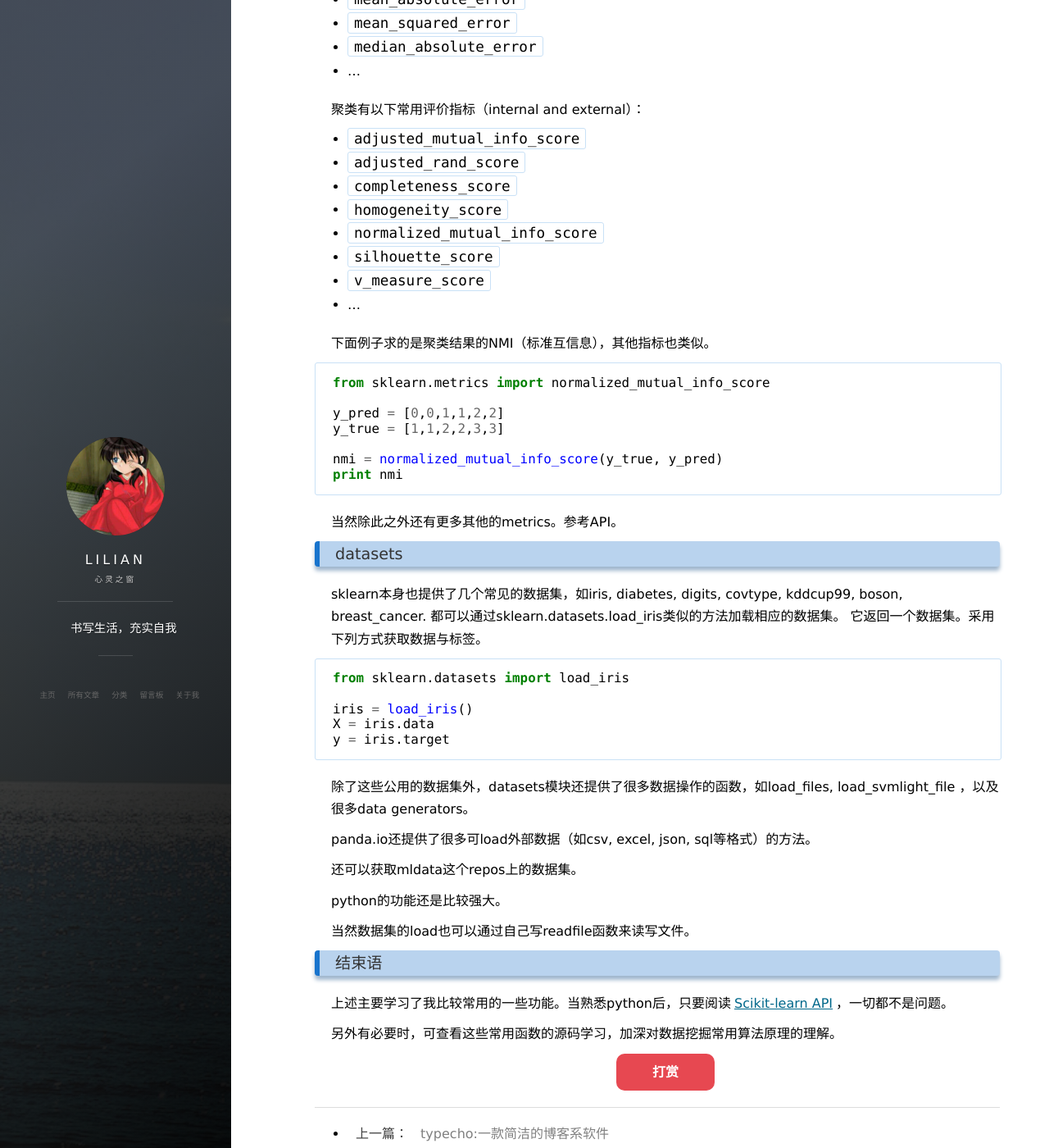
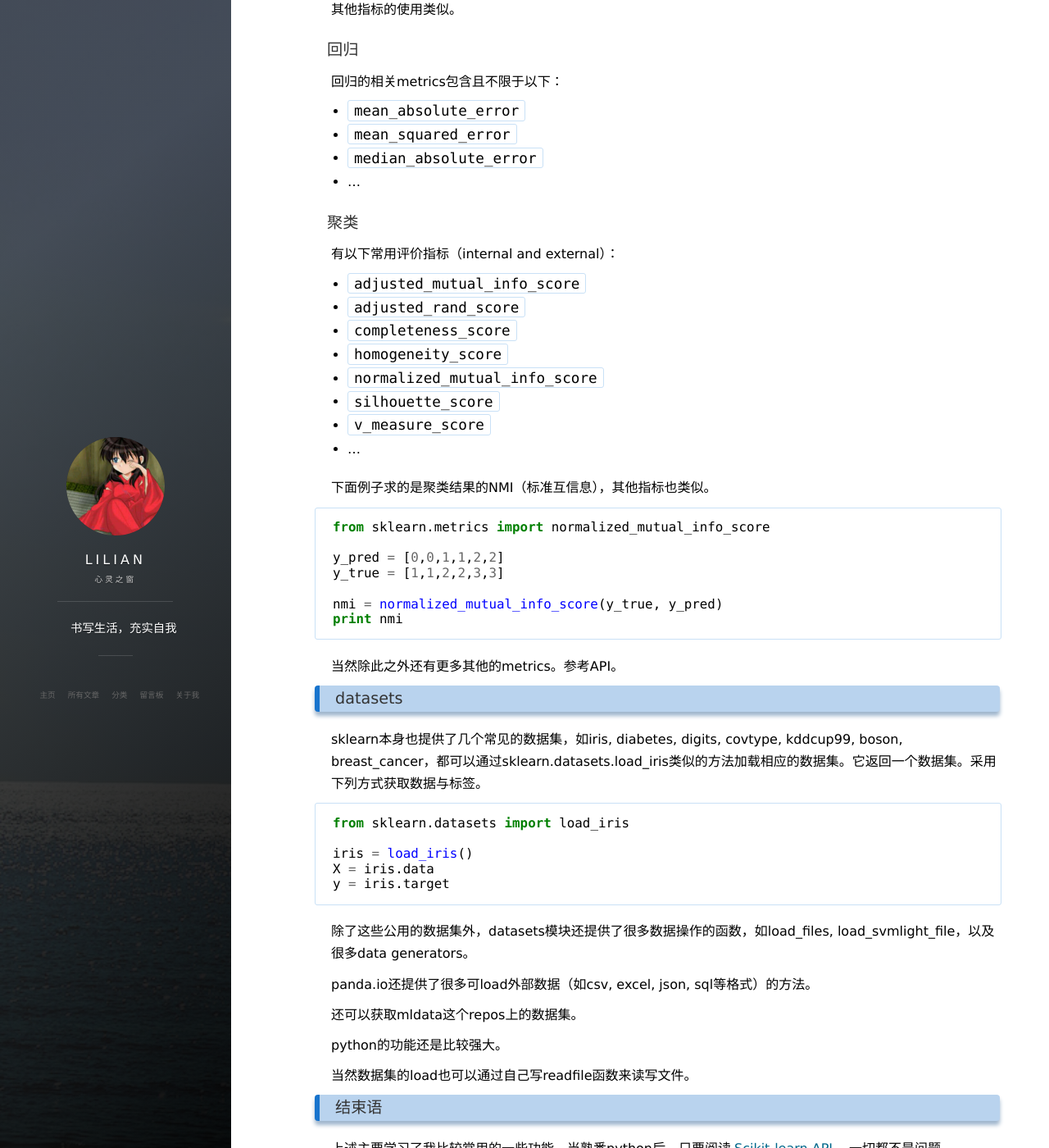
Before and after one commit to dearLilian/dearLilian.github.io, a Jekyll site: the page built from _posts/2016-12-16-sklearn.md, in a window 1280 px wide and 1400 px high, scrolled down 7406 px. Shown: the whole window at 82% size. Built offline with Jekyll 4.4.1, drawn with Linux system fonts in a browser that asks for light colours; nearby versions of some CDN libraries; comment, search, counter and statistics services are not loaded; some of the changed lines change nothing that is shown; some of the changed text lies outside the part shown.

Commit message:
fix some format too much times...

````diff
--- a/_posts/2016-12-16-sklearn.md
+++ b/_posts/2016-12-16-sklearn.md
@@ -4,6 +4,7 @@ title: python之sklearn学习笔记
 date: 2016-12-16
 tag: 语言
 ---
+
 
 前言：本文是学习笔记。
 
@@ -74,19 +75,21 @@ sklearn.cluster.k_means(X, n_clusters, init='k-means++',
 所以实际使用中，对应也有两种方法。
 
 在```sklearn.cluster```共有9种聚类方法，分别是
- 1. AffinityPropagation: 吸引子传播
- 2. AgglomerativeClustering: 层次聚类
- 3. Birch
- 4. DBSCAN
- 5. FeatureAgglomeration: 特征聚集
- 6. KMeans: K均值聚类
- 7. MiniBatchKMeans
- 8. MeanShift
- 9. SpectralClustering: 谱聚类
+
+- AffinityPropagation: 吸引子传播
+- AgglomerativeClustering: 层次聚类
+- Birch
+- DBSCAN
+- FeatureAgglomeration: 特征聚集
+- KMeans: K均值聚类
+- MiniBatchKMeans
+- MeanShift
+- SpectralClustering: 谱聚类
 
 拿我们最熟悉的Kmeans举例说明：
 
- 1.  采用类构造器，来构造Kmeans聚类器
+#### 采用类构造器，来构造Kmeans聚类器
+
 首先API中KMeans的构造函数为：
 
 ```python
@@ -103,7 +106,9 @@ sklearn.cluster.KMeans(n_clusters=8,
 	algorithm='auto'
 	)
 ```
+
 参数的意义：
+
 - ```n_clusters```:簇的个数，即你想聚成几类
 - ```init```: 初始簇中心的获取方法
 - ```n_init```: 获取初始簇中心的更迭次数
@@ -132,7 +137,7 @@ inertia = estimator.inertia_ # 获取聚类准则的最后值
 ```
 
 
- 2. 直接采用kmeans函数：
+#### 直接采用kmeans函数：
 
 ```python
 import numpy as np
@@ -148,6 +153,7 @@ k = 3 # 假如我要聚类为3个clusters
 
 分类是数据挖掘或者机器学习中最重要的一个部分。不过由于经典的分类方法机制比较特性化，所以好像sklearn并没有特别定制一个分类器这样的class。
 常用的分类方法有：
+
 - KNN最近邻:```sklearn.neighbors```
 - logistic regression逻辑回归: ```sklearn.linear_model.LogisticRegression```
 - svm支持向量机: ```sklearn.svm```
@@ -247,7 +253,7 @@ print res
 - ```MinMaxScaler```
 - ```RobustScaler```
 - ```Normalizer```
-- 等待其他预处理操作
+- 等其他预处理操作
 
 对应的有直接的函数使用：```scale(), maxabs_scale(), minmax_scale(), robust_scale(), normaizer()```。
 
@@ -268,8 +274,6 @@ X_scaled = scaler.fit_transform(X)
 X_scaled_convinent = preprocessing.minmax_scale(X)
 ```
 
-
-###
 ### decomposition
 
 说一下NMF与PCA吧，这两个比较常用。
@@ -285,10 +289,9 @@ print model.components_
 print model.reconstruction_err_
 print model.n_iter_
 ```
-这里说一下这个类下面```fit()```与```fit_transform()```的区别，
-前者仅训练一个模型，没有返回nmf后的分支，而后者除了训练数据，并返回nmf后的分支。
+这里说一下这个类下面```fit()```与```fit_transform()```的区别，前者仅训练一个模型，没有返回nmf后的分支，而后者除了训练数据，并返回nmf后的分支。
 
-PCA是类似的：
+PCA也是类似，只不过没有那些初始化参数，如下：
 
 ```python
 import numpy as np
@@ -309,7 +312,11 @@ print model.noise_variance_
 ### metrics
 
 上述聚类分类任务，都需要最后的评估。
+
+#### 分类
+
 比如分类，有下面常用评价指标与metrics：
+
 - ```accuracy_score```
 - ```auc```
 - ```f1_score```
@@ -336,13 +343,19 @@ print ac2
 其他指标的使用类似。
 
 
-回归有：
+#### 回归
+
+回归的相关metrics包含且不限于以下：
+
 - ```mean_absolute_error```
 - ```mean_squared_error```
 - ```median_absolute_error```
 - ...
 
-聚类有以下常用评价指标（internal and external）：
+#### 聚类
+
+有以下常用评价指标（internal and external）：
+
 - ```adjusted_mutual_info_score```
 - ```adjusted_rand_score```
 - ```completeness_score```
@@ -369,9 +382,7 @@ print nmi
 
 ### datasets
 
-sklearn本身也提供了几个常见的数据集，如iris, diabetes, digits, covtype, kddcup99, boson, breast_cancer.
-都可以通过sklearn.datasets.load_iris类似的方法加载相应的数据集。
-它返回一个数据集。采用下列方式获取数据与标签。
+sklearn本身也提供了几个常见的数据集，如iris, diabetes, digits, covtype, kddcup99, boson, breast_cancer，都可以通过sklearn.datasets.load_iris类似的方法加载相应的数据集。它返回一个数据集。采用下列方式获取数据与标签。
 
 ```python
 from sklearn.datasets import load_iris
@@ -381,8 +392,7 @@ X = iris.data
 y = iris.target
 ```
 
-除了这些公用的数据集外，datasets模块还提供了很多数据操作的函数，如load_files, load_svmlight_file
-，以及很多data generators。
+除了这些公用的数据集外，datasets模块还提供了很多数据操作的函数，如load_files, load_svmlight_file，以及很多data generators。
 
 panda.io还提供了很多可load外部数据（如csv, excel, json, sql等格式）的方法。
 
````
